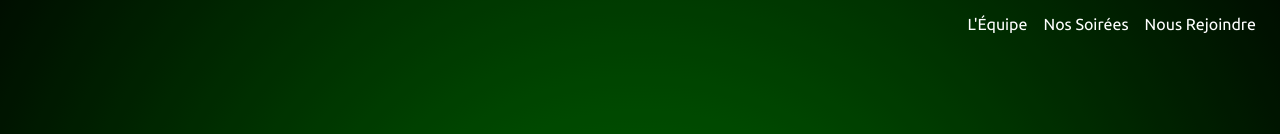
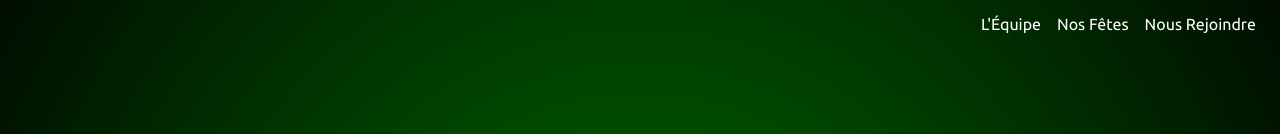
Before and after one commit to Andaroth/hexofo.com, a React (Create React App) app: page /#/ in a window 1280 px wide. Shown: the top 134 px of the page. Built offline with nearby package versions, Linux system fonts and the light colour scheme.

Commit message:
improve topbar display

```diff
--- a/src/components/TopBar.tsx
+++ b/src/components/TopBar.tsx
@@ -5,9 +5,11 @@ import { FlexProps, Stack, Flex, Spacer, Text, Image } from '@chakra-ui/react';
 
 const TopBar: FC<FlexProps> = (props) => {
   const [visible,setVisible] = useState(false);
+  const [logoVisible,setLogoVisible] = useState(false);
 
   window.addEventListener('scroll', () => {
-    setVisible(window.scrollY > (window.innerHeight - 48))
+    setLogoVisible(window.scrollY > (window.innerHeight - 48))
+    setVisible(window.scrollY > (window.innerHeight / 2))
   })
 
   return <Flex
@@ -33,7 +35,7 @@ const TopBar: FC<FlexProps> = (props) => {
   >
     <Flex w="100%">
       <Scroll to="top" smooth={true}>
-        <Image cursor="pointer" src="./logo512.png" alt="logo" w="48px" h="48px" transition="all .5s ease" transform={ visible ? 'none' : 'translateY(-48px)'} />
+        <Image cursor="pointer" src="./logo512.png" alt="logo" w="48px" h="48px" transition="all .5s ease" transform={ logoVisible ? 'none' : 'translateY(-48px)'} />
       </Scroll>
       <Spacer />
       <Stack cursor="pointer"  ml="4"_hover={{borderBottom: "2px solid #0F0", color: "#0F0"}}>
@@ -43,7 +45,7 @@ const TopBar: FC<FlexProps> = (props) => {
       </Stack>
       <Stack cursor="pointer" ml="4" _hover={{borderBottom: "2px solid #0F0", color: "#0F0"}}>
         <Scroll to="upcoming" smooth={true}>
-          <Text lineHeight="48px"><span className="noMobile">Nos&nbsp;</span>Soirées</Text>
+          <Text lineHeight="48px"><span className="noMobile">Nos&nbsp;</span>Fêtes</Text>
         </Scroll>
       </Stack>
       <Stack cursor="pointer" ml="4" _hover={{borderBottom: "2px solid #0F0", color: "#0F0"}}>
```
